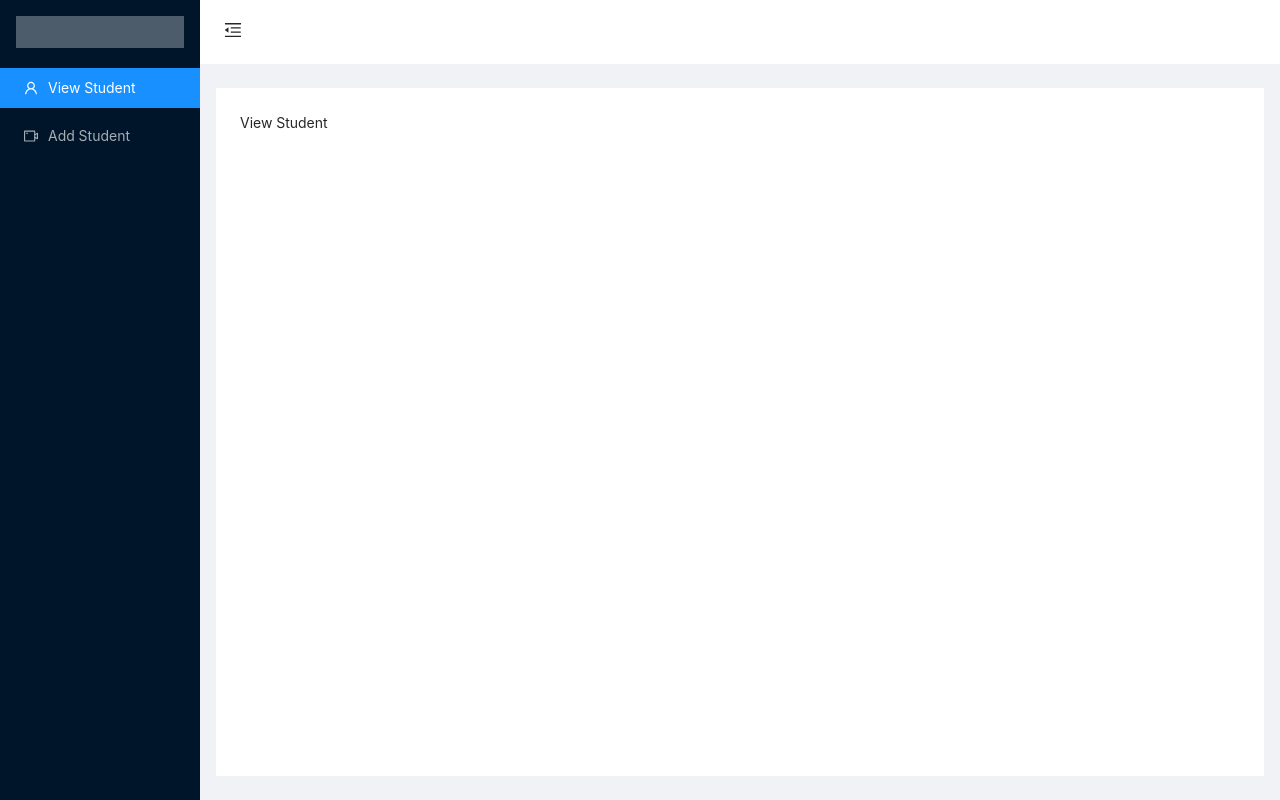
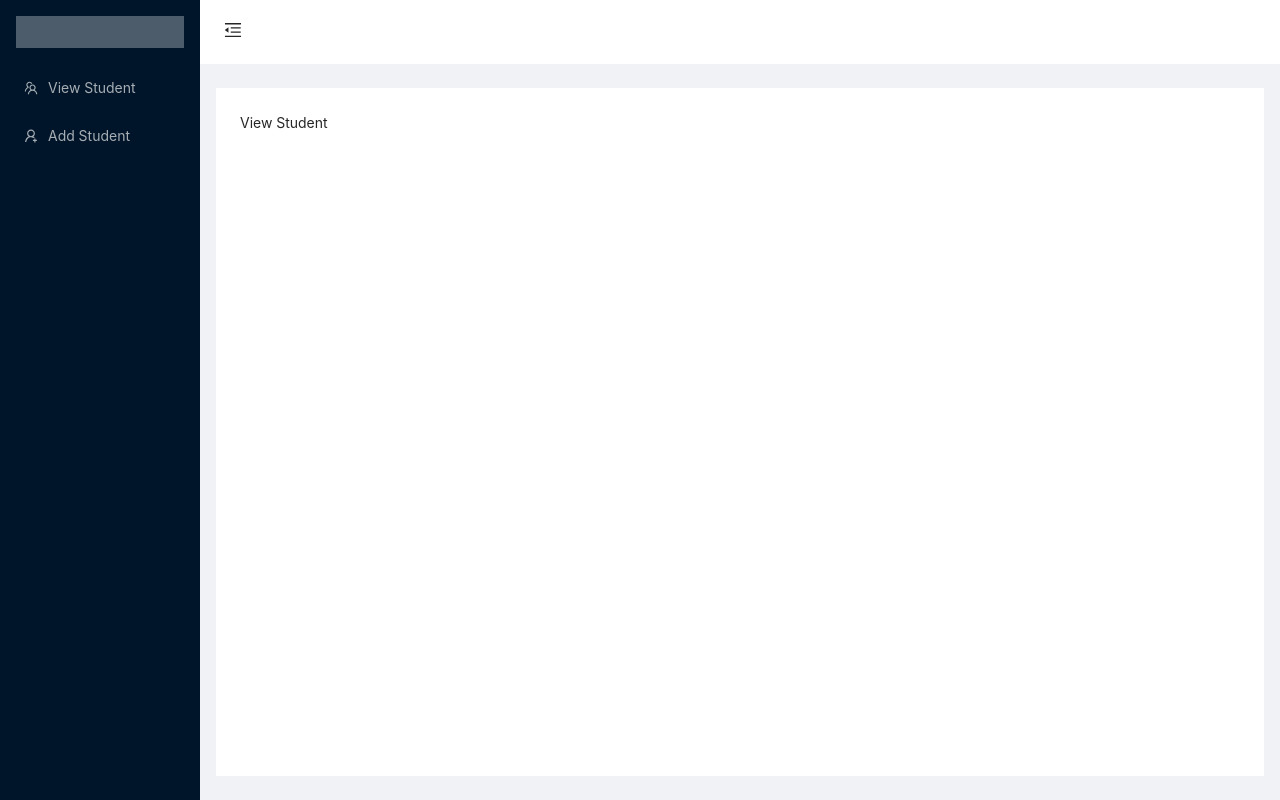
Before and after one commit to ankushchavan0411/studentRegistraionMyApp, a React (Create React App) app: page / in a window 1280 px wide. Built offline with nearby package versions, Linux system fonts and the light colour scheme.

Commit message:
Add routing

```diff
--- a/src/component/AddStudent.js
+++ b/src/component/AddStudent.js
@@ -0,0 +1,5 @@
+import React from "react";
+
+const AddStudent = () => <div>Add Student</div>;
+
+export default AddStudent;
--- a/src/component/EditStudent.js
+++ b/src/component/EditStudent.js
@@ -0,0 +1,2 @@
+// import { useSelector } from "react-redux";
+// const { themeType } = useSelector(({ settings }) => settings);
--- a/src/component/layout/Menu.js
+++ b/src/component/layout/Menu.js
@@ -1,14 +1,16 @@
 import React from "react";
 import { Menu } from "antd";
-import { UserOutlined, VideoCameraOutlined } from "@ant-design/icons";
+import { TeamOutlined, UserAddOutlined } from "@ant-design/icons";
+import { Link } from "react-router-dom";
+import * as Routes from "../../lib/constants/routes";
 
 const Menus = () => (
   <Menu theme="dark" mode="inline" defaultSelectedKeys={["1"]}>
-    <Menu.Item key="1" icon={<UserOutlined />}>
-      View Student
+    <Menu.Item key={Routes.VIEW_STUDENT} icon={<TeamOutlined />}>
+      <Link to={Routes.VIEW_STUDENT}>View Student</Link>
     </Menu.Item>
-    <Menu.Item key="2" icon={<VideoCameraOutlined />}>
-      Add Student
+    <Menu.Item key={Routes.ADD_STUDENT} icon={<UserAddOutlined />}>
+      <Link to={Routes.ADD_STUDENT}>Add Student</Link>
     </Menu.Item>
   </Menu>
 );
```
Also changed, not shown: 1 other file (tests, documents, lock files or other folders).
